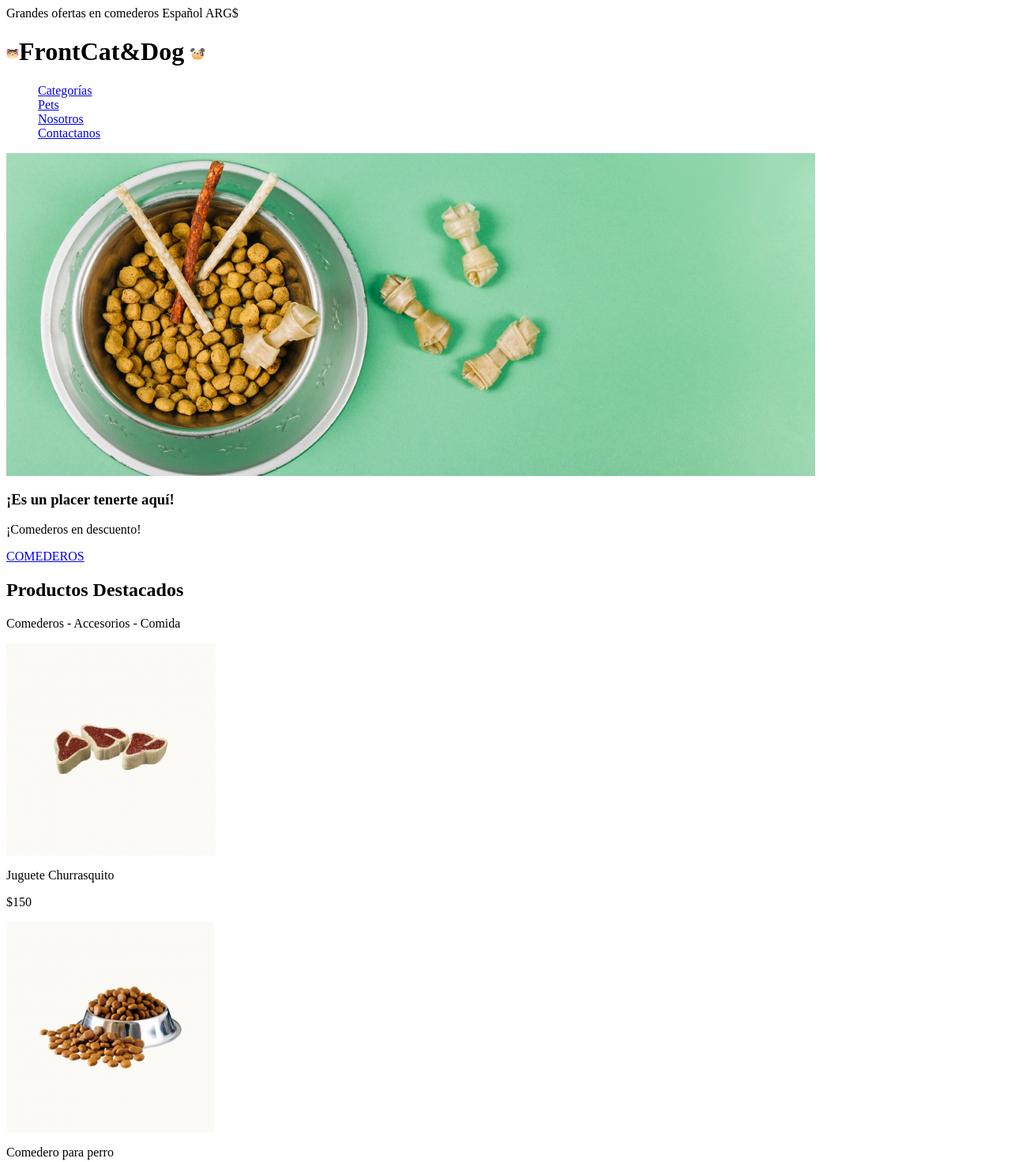
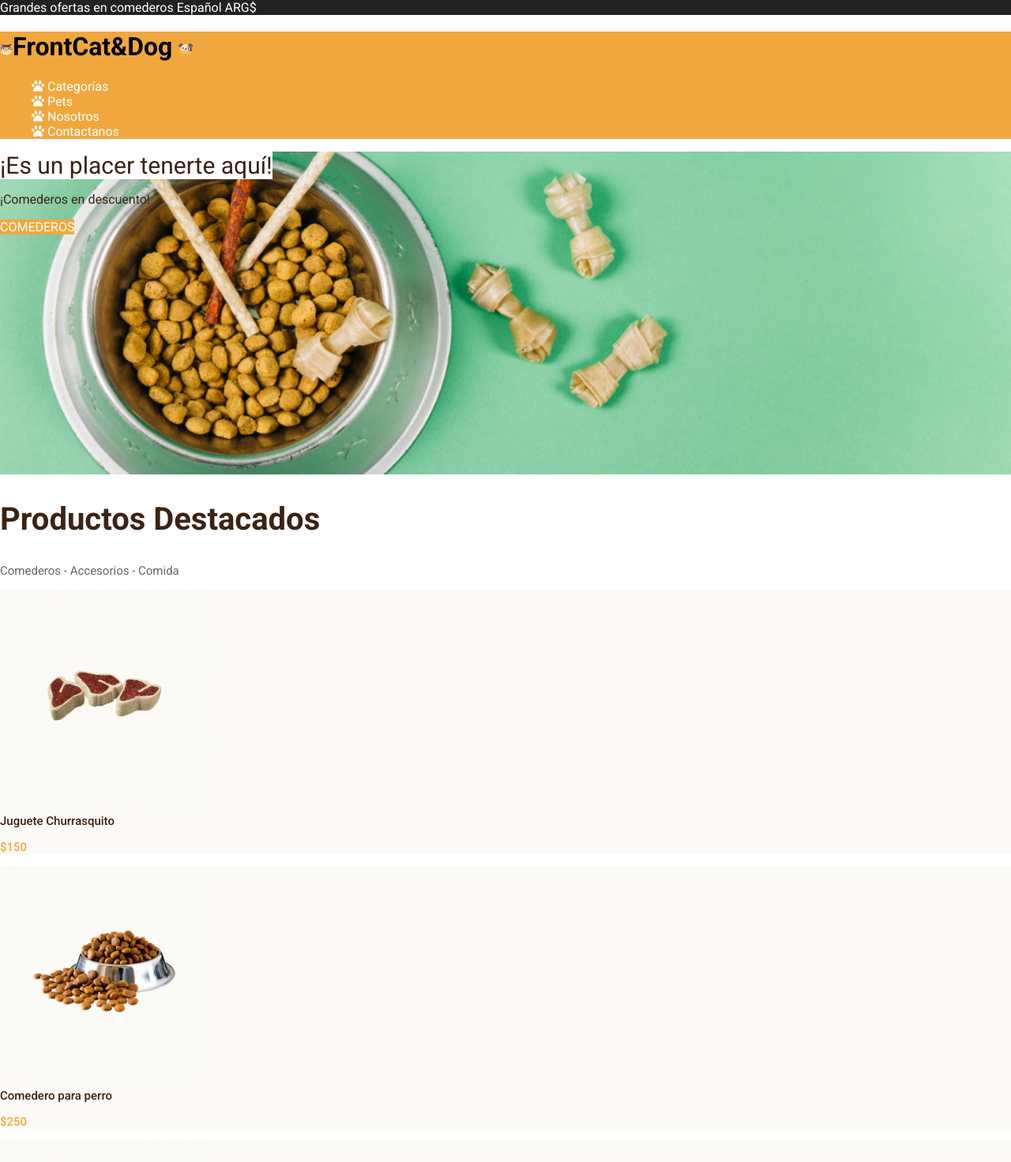
Before and after one commit to auraservants/petshop, a plain HTML site: page index.html in a window 1280 px wide. Shown: the top 1472 px of the page at 79% size. Drawn offline with Linux system fonts and the light colour scheme.

Commit message:
subiendo css del petshop

```diff
--- /dev/null
+++ b/css/style.css
@@ -0,0 +1,111 @@
+@import url('https://fonts.googleapis.com/css2?family=Roboto:ital,wght@0,300;0,400;0,500;0,700;0,900;1,400;1,500;1,700&display=swap');
+
+/* BODY */
+body{
+    font-family: 'Roboto', sans-serif;
+    margin: 0;
+    padding: 0;
+    border: 0;
+}
+
+/* HEADER */
+
+.top-header{
+    background-color: #222222;
+    color: #ffffff;
+}
+.main-header{
+ background-color: #F0A83E;
+}
+
+ul a{
+    color: #ffffff;
+    text-decoration: none;
+}
+
+/* MAIN */
+
+.heroe-slider{
+    background-color: #94D2AA;
+    background-image: url('../images/bowl-and-pet-daities-on-green-background\ 1.png');
+    background-repeat: no-repeat;
+    background-size: cover;
+    background-position: center;
+    height: 409px;
+}
+
+.heroe-slider span{
+    color: #3C2313;
+    font-size: 30px;
+    font-weight: 400;
+    background-color: #ffffff;
+}
+
+.heroe-slider p{
+   color: #3C2313;
+   font-size: 16px;
+   font-weight: 400;
+}
+
+.heroe-slider a{
+    color: #ffffff;
+    font-weight: 400;
+    font-size: 16px;
+    text-transform: uppercase;
+    text-decoration: none;
+    background-color: #F0A83E;
+}
+
+.productos h2{
+    font-size: 40px;
+    color: #3C2313;
+    font-weight: 700;
+}
+
+.productos p{
+    color: #666666;
+    font-size: 15px;
+    font-weight: 400;
+}
+
+.card-1, .card-2, .card-3{
+    background-color: #FBFAF6;
+}
+
+.card-1 h3, .card-2 h3, .card-3 h3{
+    color: #3C2313;
+    font-size: 15px;
+    font-weight: 500;
+}
+
+.card-1 p, .card-2 p, .card-3 p{
+    color: #F0A83E;
+    font-size: 15px;
+    font-weight: 500;
+}
+
+/* FOOTER */
+
+.top-footer{
+    background-color: #3C2313;
+}
+
+.top-footer span{
+    color: #ffffff;
+}
+
+.location h4, .phone h4, .email h4{
+    color: #ffffff;
+    font-weight: 700;
+    font-size: 20px;
+    text-transform: uppercase;
+}
+
+.legal-footer{
+    background-color: #222222;
+}
+
+
+.legal-footer p{
+    color: #ffffff;
+}
--- a/index.html
+++ b/index.html
@@ -3,24 +3,26 @@
     <meta charset="UTF-8">
     <meta http-equiv="X-UA-Compatible" content="IE=edge">
     <meta name="viewport" content="width=device-width, initial-scale=1.0">
+    <link rel="stylesheet" href="https://cdnjs.cloudflare.com/ajax/libs/font-awesome/5.15.3/css/all.min.css">
     <title>Petshop</title>
+    <link rel="stylesheet" href="css/style.css">
 </head>
 <body>
     <!--HEADER-->
     <header>
-        <div>
+        <div class="top-header">
             <span>Grandes ofertas en comederos</span>
             <span>Español</span>
             <span>ARG$</span>
         </div>
-        <div>
+        <div class="main-header">
             <h1><img src="images/Cat-.png" alt="gato">FrontCat&Dog <img src="images/Dog.png" alt="perro"></h1>
             <nav>
                 <ul style="list-style-type:none;">
-                    <li><a href="#">Categorías</a></li>
-                    <li><a href="#">Pets</a></li>
-                    <li><a href="#">Nosotros</a></li>
-                    <li><a href="#">Contactanos</a></li>
+                    <li><a href="#"><i class="fas fa-paw"></i> Categorías</a></li>
+                    <li><a href="#"><i class="fas fa-paw"></i> Pets</a></li>
+                    <li><a href="#"><i class="fas fa-paw"></i> Nosotros</a></li>
+                    <li><a href="#"><i class="fas fa-paw"></i> Contactanos</a></li>
                 </ul>
             </nav>
         </div>
@@ -28,36 +30,55 @@
 <!--MAIN-->
     <main>
 <!--SLIDER-->
-        <section>
-            <img src="images/bowl-and-pet-daities-on-green-background 1.png" alt="bowl comida de animales">
-            <h3>¡Es un placer tenerte aquí!</h3>
-            <p>¡Comederos en descuento!</p>
-            <a href="#" style="text-transform: uppercase;">Comederos</a>
+        <section class="heroe-slider">
+            <span>¡Es un placer tenerte aquí!</span>
+             <p>¡Comederos en descuento!</p>
+             <a href="#">Comederos</a>
         </section>
 <!--PRODUCTOS-->
-        <section>
+        <section class="productos">
             <h2>Productos Destacados</h2>
             <p>Comederos - Accesorios - Comida</p>
-            <div>
+            <div class="card-1">
                 <img src="images/churrasquito.png" alt="churrasquito">
-                <p>Juguete Churrasquito</p>
+                <h3>Juguete Churrasquito</h3>
                 <p>$150</p>
             </div>
-            <div>
+            <div class="card-2">
                 <img src="images/comedero.png" alt="comedero para perro">
-                <p>Comedero para perro</p>
+                <h3>Comedero para perro</h3>
                 <p>$250</p>
             </div>
-            <div>
+            <div class="card-3">
                 <img src="images/Huesito.png" alt="juguete huesito">
-                <p>Juguete Huesito</p>
+                <h3>Juguete Huesito</h3>
                 <p>$650</p>
             </div>
         </section>
     </main>
 <!--FOOTER-->
     <footer>
-        <div>
+        <div class="top-footer">
+            <div class="location">
+                <img src="images/Icono-location.png" alt="icono ubicación">
+                <h4>Localidad</h4>
+                <span>Calle - provincia</span>
+            </div>
+            <div class="phone">
+                <img src="images/Icono-tel.png" alt="icono teléfono">
+                <h4>teléfono</h4>
+                <span>Número de teléfono</span>
+            </div>
+            <div class="email">
+                <img src="images/Icono-email.png" alt="icono email">
+                <h4>Correo Electrónico</h4>
+                <span>Dirección de correo</span>
+            </div>
+            <div class="footer-logo">
+                <img src="images/Logo-footer.png" alt="logo">
+            </div>
+        </div>
+        <div class="legal-footer">
             <p>Todos los derechos reservados Front End</p>
         </div>
     </footer>
```
Also changed, not shown: images/Icono-email.png (added), images/Icono-location.png (added), images/Icono-tel.png (added), images/Logo-footer.png (added).
